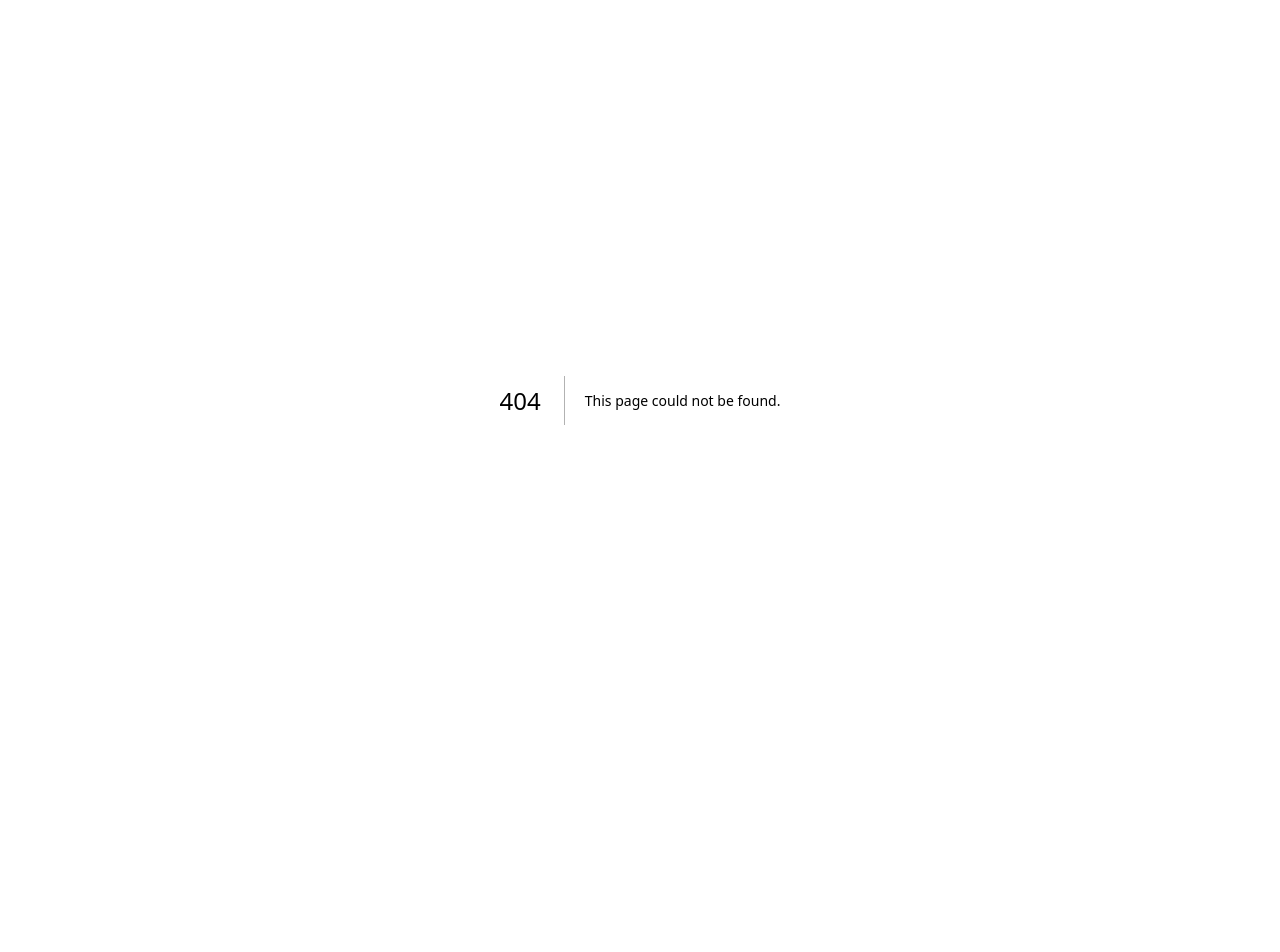
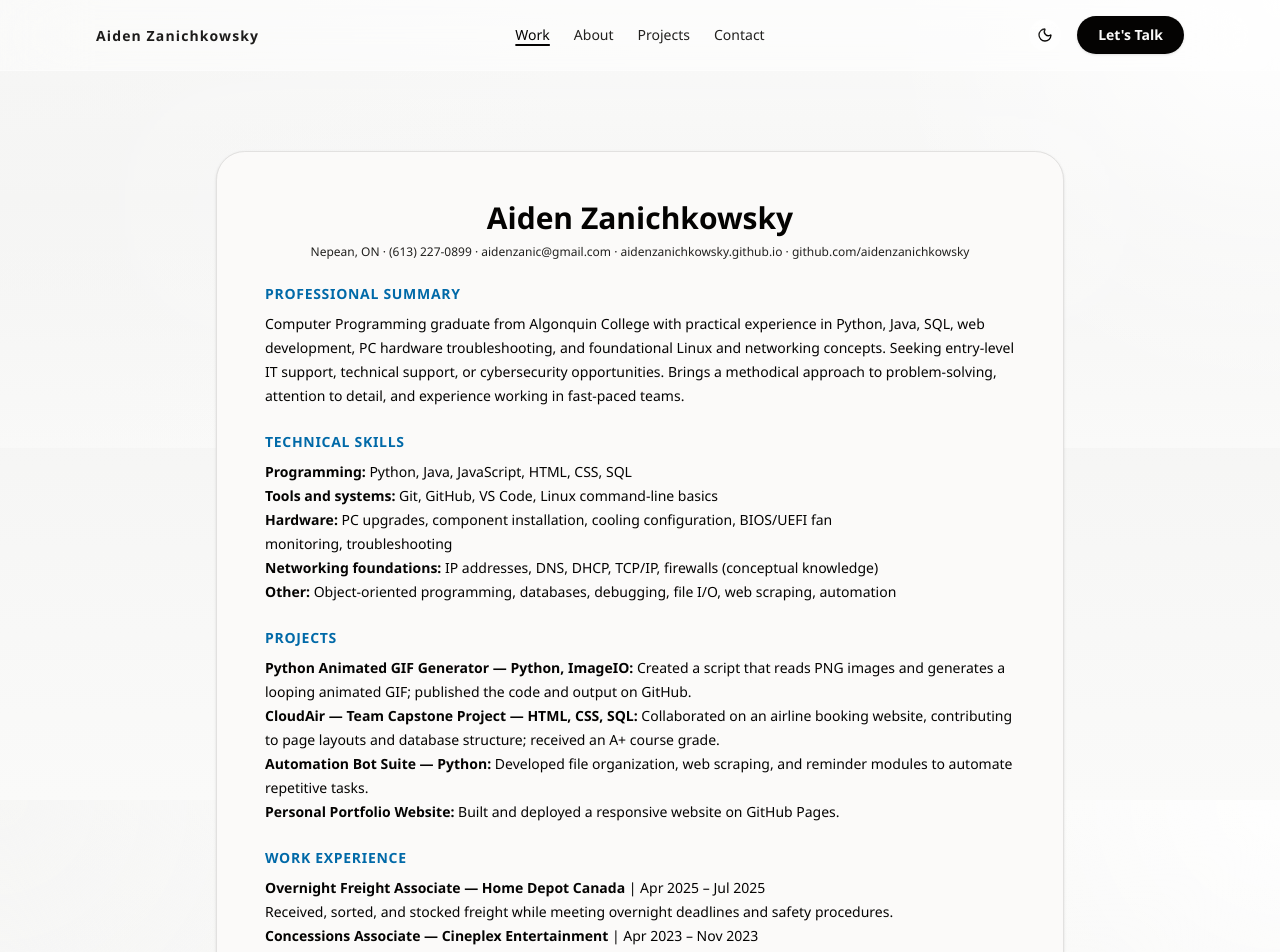
Before and after one commit to aidenzanichkowsky/aidenzanichkowsky.github.io, a Next.js app: page /resume in a window 1280 px wide. Before the commit this address had no page. Shown: the top 952 px of the page. Before the commit the page ends 800 px from the top, so only its background shows below. Built offline with nearby package versions, Linux system fonts and the light colour scheme.

Commit message:
Add general-purpose application document page

```diff
--- /dev/null
+++ b/src/app/resume/page.tsx
@@ -0,0 +1,15 @@
+import { PageShell } from "@/components/portfolio/page-shell";
+const contact = "Nepean, ON · (613) 227-0899 · aidenzanic@gmail.com · aidenzanichkowsky.github.io · github.com/aidenzanichkowsky";
+const section = "mt-6 text-sm font-bold tracking-wider text-sky-700 dark:text-sky-300";
+const para = "mt-2 text-sm leading-6";
+
+export default function ResumePage() {
+return <PageShell currentPath="/"><main className="mx-auto max-w-4xl px-6 py-12 md:py-20"><article className="rounded-2xl border bg-background p-7 shadow-sm md:p-12">
+<h1 className="text-center text-3xl font-bold">Aiden Zanichkowsky</h1><p className="mt-2 text-center text-xs text-muted-foreground">{contact}</p>
+<h2 className={section}>PROFESSIONAL SUMMARY</h2><p className={para}>Computer Programming graduate from Algonquin College with practical experience in Python, Java, SQL, web development, PC hardware troubleshooting, and foundational Linux and networking concepts. Seeking entry-level IT support, technical support, or cybersecurity opportunities. Brings a methodical approach to problem-solving, attention to detail, and experience working in fast-paced teams.</p>
+<h2 className={section}>TECHNICAL SKILLS</h2><div className={para}><p><b>Programming:</b> Python, Java, JavaScript, HTML, CSS, SQL</p><p><b>Tools and systems:</b> Git, GitHub, VS Code, Linux command-line basics</p><p><b>Hardware:</b> PC upgrades, component installation, cooling configuration, BIOS/UEFI fan monitoring, troubleshooting</p><p><b>Networking foundations:</b> IP addresses, DNS, DHCP, TCP/IP, firewalls (conceptual knowledge)</p><p><b>Other:</b> Object-oriented programming, databases, debugging, file I/O, web scraping, automation</p></div>
+<h2 className={section}>PROJECTS</h2><div className={para}><p><b>Python Animated GIF Generator — Python, ImageIO:</b> Created a script that reads PNG images and generates a looping animated GIF; published the code and output on GitHub.</p><p><b>CloudAir — Team Capstone Project — HTML, CSS, SQL:</b> Collaborated on an airline booking website, contributing to page layouts and database structure; received an A+ course grade.</p><p><b>Automation Bot Suite — Python:</b> Developed file organization, web scraping, and reminder modules to automate repetitive tasks.</p><p><b>Personal Portfolio Website:</b> Built and deployed a responsive website on GitHub Pages.</p></div>
+<h2 className={section}>WORK EXPERIENCE</h2><div className={para}><p><b>Overnight Freight Associate — Home Depot Canada</b> | Apr 2025 – Jul 2025<br/>Received, sorted, and stocked freight while meeting overnight deadlines and safety procedures.</p><p><b>Concessions Associate — Cineplex Entertainment</b> | Apr 2023 – Nov 2023<br/>Handled high-volume transactions while maintaining customer service standards.</p><p><b>Warehouse Worker — Ottawa Valley Meats</b> | Aug 2021 – Feb 2022<br/>Picked and fulfilled orders against shipping deadlines and coordinated with teammates.</p><p><b>Cashier / Merchandiser — Shoppers Drug Mart</b> | Dec 2019 – Feb 2021<br/>Handled customer transactions and questions in a busy retail environment.</p></div>
+<h2 className={section}>EDUCATION & TRAINING</h2><div className={para}><p><b>Diploma, Computer Programming — Algonquin College</b> | May 2023 – Jun 2025 | Final-term GPA: 3.58</p><p>Cybersecurity Awareness: Cybersecurity Terminology — LinkedIn Learning (Sep 2025)</p><p>Artificial Intelligence and Application Security — LinkedIn Learning (Sep 2025)</p><p>Introduction to Linux — LinkedIn Learning (Sep 2025)</p><p>Google AI Essentials Specialization — Google / Coursera (Jun 2026)</p></div>
+</article></main></PageShell>
+}
```
